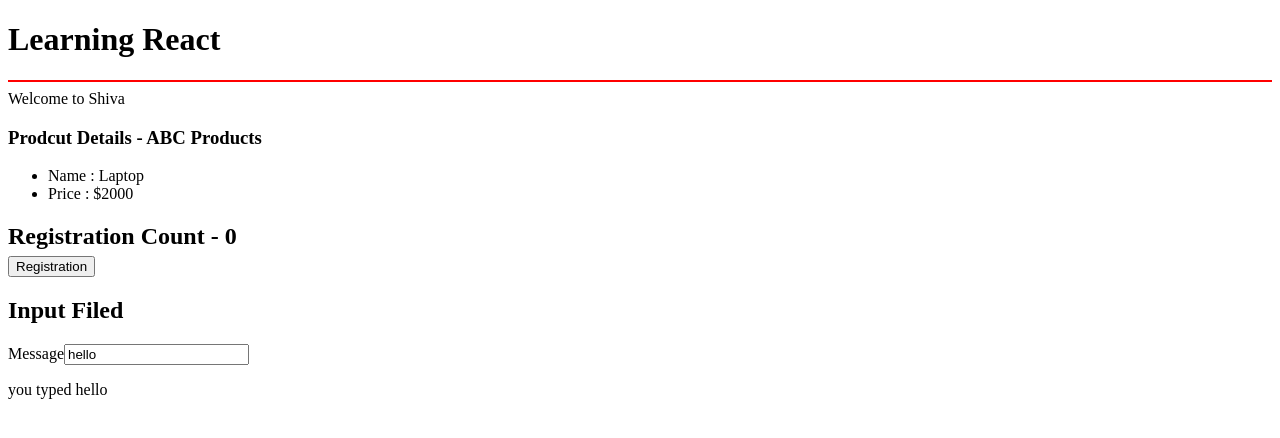
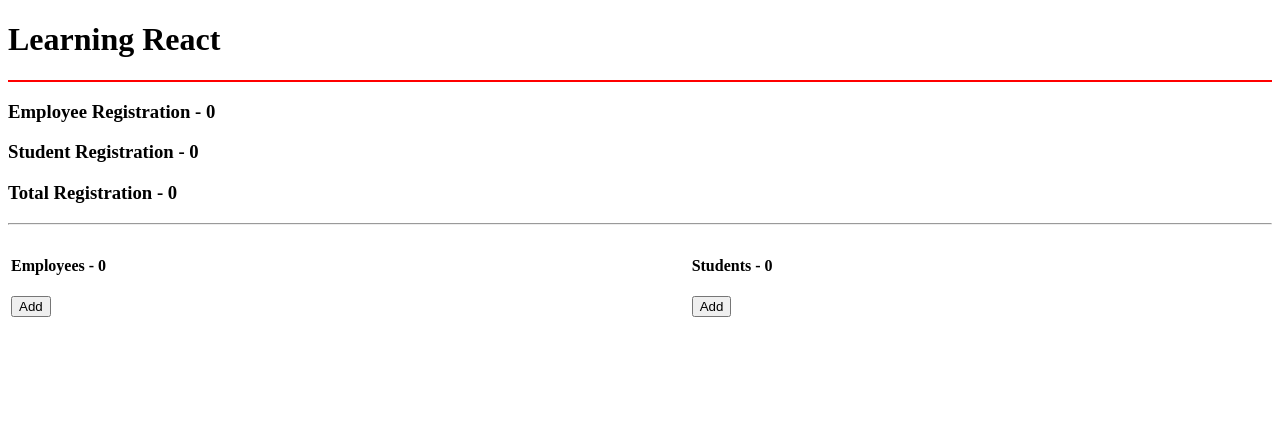
Before and after one commit to vlaksush2021/fullstack-aug-2024, a React (Create React App) app in the folder react.js/demos/demo1/hello-react/: page / in a window 1280 px wide. Shown: the top 438 px of the page. Built offline with nearby package versions, Linux system fonts and the light colour scheme.

Commit message:
demo added

```diff
--- a/react.js/demos/demo1/hello-react/src/App.js
+++ b/react.js/demos/demo1/hello-react/src/App.js
@@ -1,8 +1,10 @@
-import React from 'react';
+import React, { useState } from 'react';
 import Greeting from './Greeting';
 import Product from './Product';
 import Counter from './Counter';
 import InputFiled from './InputFiled';
+import Employee from './day2/Employee';
+import Student from './day2/Student';
 function App() {
   const name = "Shiva";
   const product = {
@@ -11,16 +13,36 @@ function App() {
   }
   const org = "ABC Products";
 
+  const [empCount,setEmpCount] = useState(0);
+  const [studCount,setstudCount] = useState(0);
+
+  const empCountHandler = (data) => { //1
+    setEmpCount(data);
+  }
+
+  const studCountHandler = (data) => { //1
+    setstudCount(data);
+  }
+
   return (
     <div style={{ textAlign: 'left'}}>
       <h1>Learning React </h1>
       <hr color='red' />
 
+      <h3>Employee Registration - {empCount} </h3>
+      <h3>Student  Registration - {studCount} </h3>
+      <h3>Total Registration - {empCount+studCount}</h3>
 
-      <Greeting name={name}  />
-      <Product product={product} org={org} />
-      <Counter />
-      <InputFiled />
+      <hr />
+      <table width="100%">
+        <tr>
+          <td><Employee empCount = {empCount} empHandler={empCountHandler} /></td>
+          <td><Student studCount = {studCount} studHandler={studCountHandler} /></td>
+        </tr>
+      </table>
+
+
+
     </div>
   );
 }
--- /dev/null
+++ b/react.js/demos/demo1/hello-react/src/day2/Employee.js
@@ -0,0 +1,16 @@
+import React, { useState } from 'react'
+
+export default function Employee({empCount,empHandler}) {
+
+    const empAddHander = () => {
+        empCount++;//0 => 1
+        empHandler(empCount); //1
+    }
+
+  return (
+    <div>
+      <h4>Employees - {empCount}</h4>
+      <button onClick={empAddHander}>Add</button>
+    </div>
+  )
+}
--- /dev/null
+++ b/react.js/demos/demo1/hello-react/src/day2/Student.js
@@ -0,0 +1,17 @@
+import React from 'react'
+
+export default function Student({studCount,studHandler}) {
+
+    const studAddHandler = () => {
+        studCount++;
+        studHandler(studCount)
+    }
+
+
+  return (
+    <div>
+      <h4>Students - {studCount} </h4>
+      <button onClick={studAddHandler}>Add</button>
+    </div>
+  )
+}
```
Also changed, not shown: 1 other file (tests, documents, lock files or other folders).
